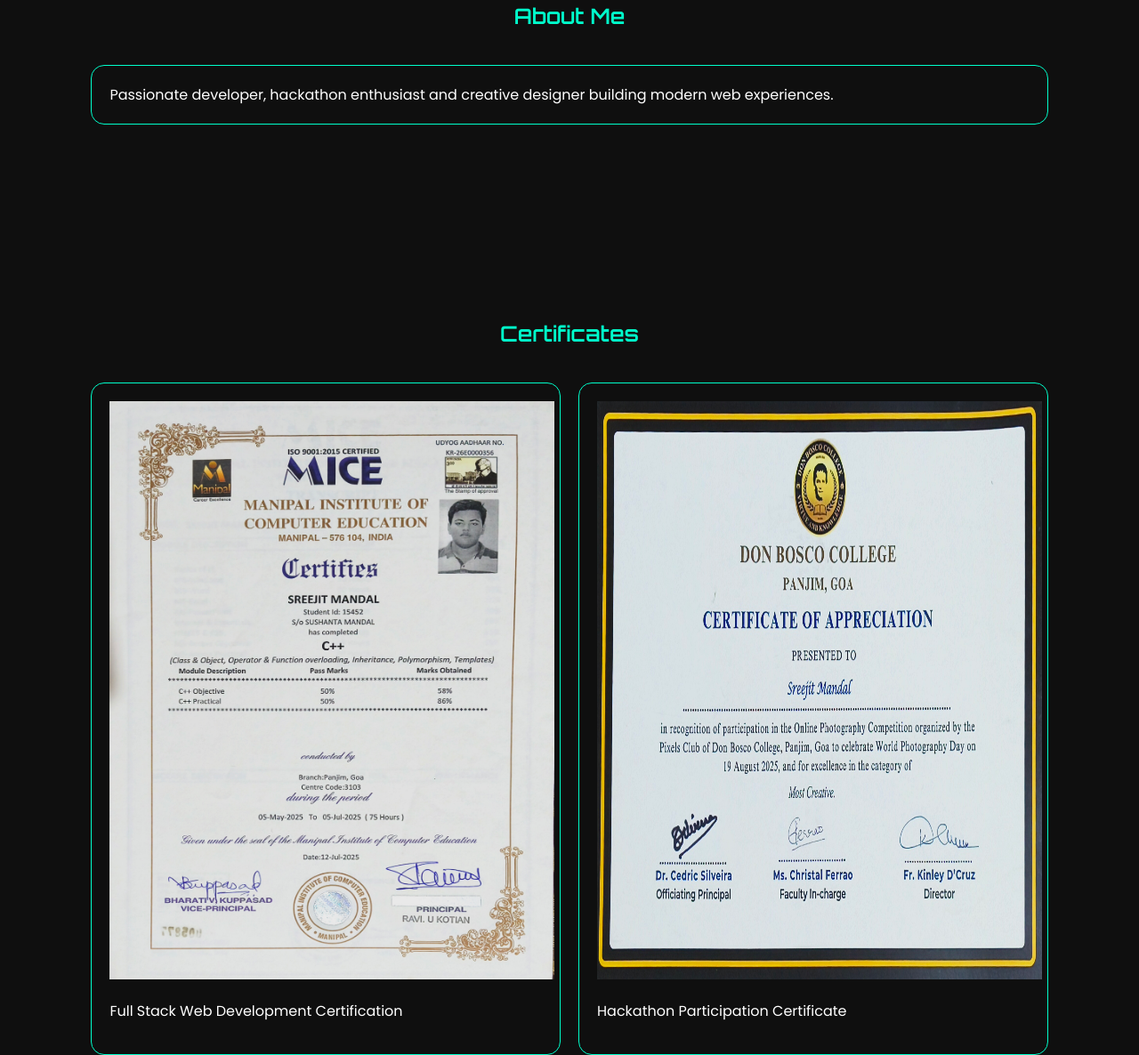
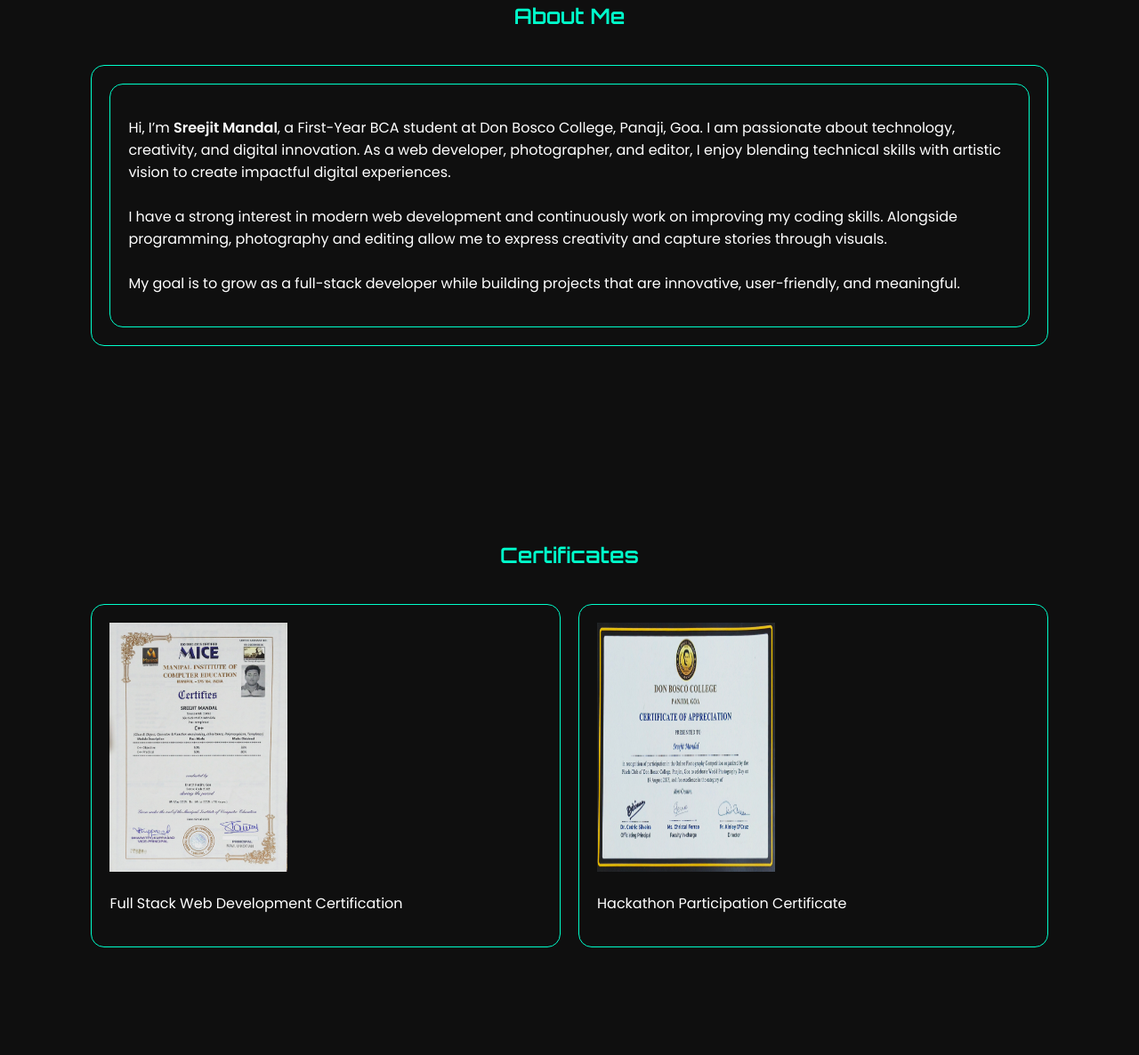
Before and after one commit to sreejitmandal2005-code/biodata2.0, a website: page index.html in a window 1280 px wide. Shown: the part 957-2143 px from the top of the page at 89% size. Drawn offline with Linux system fonts and the light colour scheme.

Commit message:
Add files via upload

```diff
--- a/index.html
+++ b/index.html
@@ -182,7 +182,20 @@
 <section id="about">
 <h2 class="section-title">About Me</h2>
 <div class="card">
-Passionate developer, hackathon enthusiast and creative designer building modern web experiences.
+<div class="card">
+    <p>
+        Hi, I’m <strong>Sreejit Mandal</strong>, a First-Year BCA student at Don Bosco College, Panaji, Goa.
+        I am passionate about technology, creativity, and digital innovation.
+        As a web developer, photographer, and editor, I enjoy blending technical skills with artistic vision
+        to create impactful digital experiences.
+        <br><br>
+        I have a strong interest in modern web development and continuously work on improving my coding skills.
+        Alongside programming, photography and editing allow me to express creativity and capture stories through visuals.
+        <br><br>
+        My goal is to grow as a full-stack developer while building projects that are innovative, user-friendly, and meaningful.
+    </p>
+</div>
+
 </div>
 </section>
 
@@ -192,12 +205,12 @@
 <div class="grid">
 
 <div class="card">
-<img src="c1.jpeg" alt="Certificate 1" class="cert-img" width="500" height="650">
+<img src="c1.jpeg" alt="Certificate 1" class="cert-img" width="200" height="280">
 <p>Full Stack Web Development Certification</p>
 </div>
 
 <div class="card">
-<img src="c2.jpeg" alt="Certificate 2" class="cert-img"width="500" height="650">
+<img src="c2.jpeg" alt="Certificate 2" class="cert-img" width="200" height="280" >
 <p>Hackathon Participation Certificate</p>
 </div>
 
```
